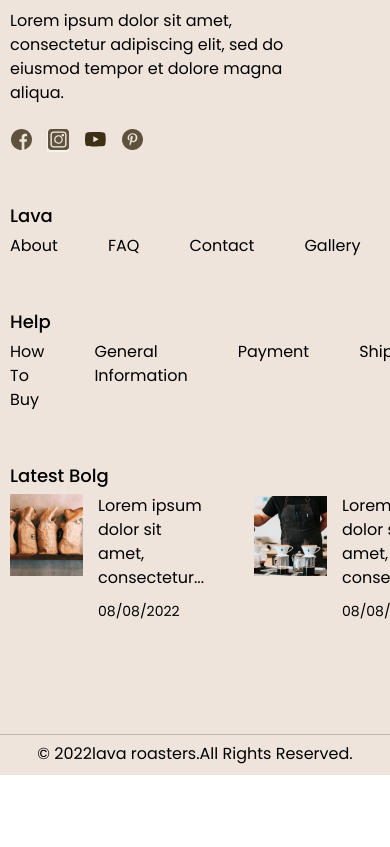
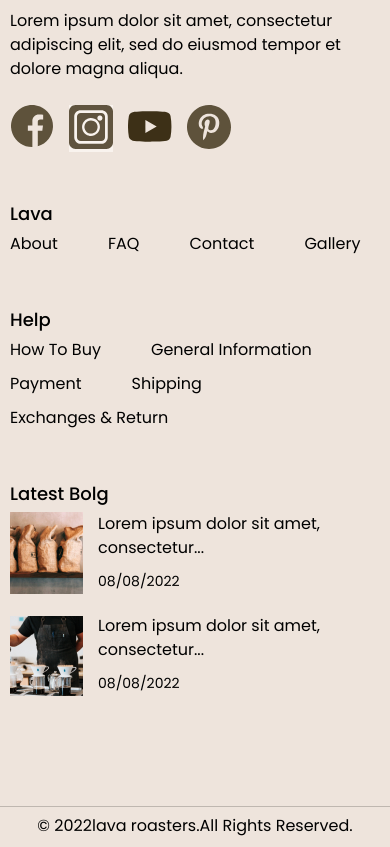
Before and after one commit to SarahAndDuck/CoffeeShop_light_style, a plain HTML site: page index.html in a window 390 px wide. Shown: the part 6985-7832 px from the top of the page. Before the commit the page ends 7760 px from the top, so only its background shows below. Drawn offline with nearby package versions, Linux system fonts and the light colour scheme; a web font is replaced by a local one.

Commit message:
feat: thirt commit

```diff
--- a/index.html
+++ b/index.html
@@ -243,8 +243,8 @@
                     </a>
                   </li>
                   <li class="social__item instagram">
-                    <a href="#"
-                      ><img src="" alt="" /><svg
+                    <a href="#">
+                      <svg
                         width="21"
                         height="21"
                         viewBox="0 0 21 21"
@@ -270,7 +270,7 @@
                   </li>
                   <li class="social__item youtube">
                     <a href="#"
-                      ><img src="" alt="" /><svg
+                      ><svg
                         width="21"
                         height="15"
                         viewBox="0 0 21 15"
@@ -286,7 +286,7 @@
                   </li>
                   <li class="social__item pinterest">
                     <a href="#"
-                      ><img src="" alt="" /><svg
+                      ><svg
                         width="21"
                         height="21"
                         viewBox="0 0 21 21"
--- a/scss/_footer.scss
+++ b/scss/_footer.scss
@@ -63,11 +63,12 @@
 .social {
   display: flex;
   gap: 15px;
+  justify-content: start;
+  align-items: center;
   // .social__item
 
   &__item {
-    width: 22px;
-    height: 22px;
+    // width: 22px;
     display: flex;
     justify-content: center;
     align-items: center;
@@ -193,17 +194,40 @@
 }
 @media (max-width: 985px) {
   .footer__text {
-    max-width: 80%;
+    max-width: 100%;
+  }
+  .social {
+    height: 44px;
+  }
+  .social__item {
+    width: 44px;
+  }
+  .social__item.facebook,
+  .social__item.instagram,
+  .social__item.pinterest {
+    svg {
+      width: 44px;
+      height: 44px;
+    }
+  }
+  .social__item.youtube {
+    svg {
+      width: 44px;
+      height: 230px;
+    }
   }
   .footer__row {
     flex-direction: column;
     gap: 50px;
   }
-  .colum-menu,
-  .latest-bolg-menu {
+  .colum-menu {
+    flex-wrap: wrap;
     flex-direction: row;
-    // justify-content: space-between;
-    gap: 50px;
+
+    gap: 10px 50px;
+  }
+  .latest-bolg-menu__link {
+    max-width: 80vh;
   }
   .footer__column {
   }
```
Also changed, not shown: css/style.css, 1 other file.
